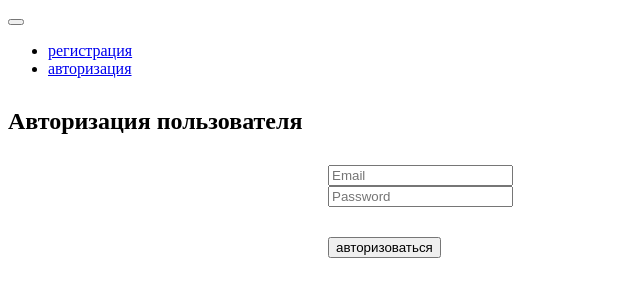
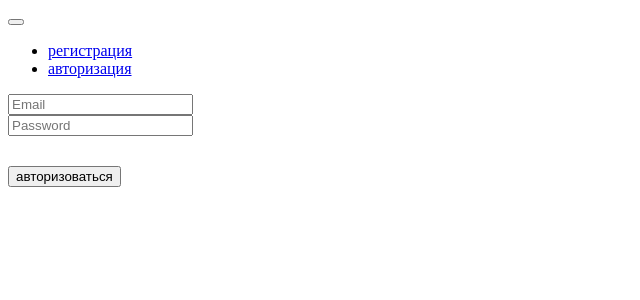
Before and after one commit to gid2/lIbrary, a React app: page /auth in a window 1280 px wide. Shown: the top 300 px of the page, without its empty margins (0-640 px from the left). Built offline with nearby package versions, Linux system fonts and the light colour scheme; the HTML template or start-up script is replaced by a standard one.

Commit message:
Revert "Book components"

```diff
--- /dev/null
+++ b/sessions/NbvsK5blRYssSTeAeOCcUPBcY5XqA9JS.json
@@ -0,0 +1 @@
+{"cookie":{"originalMaxAge":43200000,"expires":"2022-12-23T20:18:51.740Z","httpOnly":true,"path":"/"},"user":{"id":1,"login":"gid","email":"shinigami0202@mail.ru"},"__lastAccess":1671783531741}
--- a/src/components/Body/Mainpage.jsx
+++ b/src/components/Body/Mainpage.jsx
@@ -4,6 +4,7 @@ import { Navigate, useNavigate, useParams } from 'react-router-dom';
 export default function Mainpage() {
   const [allbooksMainPage, setAllbooksMainPage] = useState([]);
   const [likes, setLike] = useState('');
+  console.log(allbooksMainPage, '_+_+_+_+_+_+__');
 
   const Navigate = useNavigate();
   const { id } = useParams();
--- a/src/components/Layout.jsx
+++ b/src/components/Layout.jsx
@@ -27,7 +27,7 @@ export default function Layout({ initState }) {
         <div className="container text-center">
           <div className="row">
             <div className="col">
-              <div id="root" >
+              <div id="root">
                 <StaticRouter location={initState.path}>
                   <App {...initState} />
                 </StaticRouter>
--- a/src/components/Navbar.jsx
+++ b/src/components/Navbar.jsx
@@ -3,7 +3,7 @@ import React from 'react';
 export default function Navbar({ userId }) {
   return (
     <div>
-      <nav className="navbar" style={{ backgroundcolor: '#e3f2fd' }}>
+      <nav className="navbar navbar-expand-lg bg-light">
         {userId
           ? (
             <>
@@ -30,6 +30,6 @@ export default function Navbar({ userId }) {
           )}
       </nav>
 
-    </div >
+    </div>
   );
 }
--- a/src/components/registr/Auth.jsx
+++ b/src/components/registr/Auth.jsx
@@ -18,13 +18,9 @@ export default function Auth() {
     }
   };
   return (
-    <>
-      <h2 style={{ marginTop: '30px', marginBottom: '30px' }}>
-        Авторизация пользователя
-      </h2>
-      <div style={{ width: '50%', marginLeft: '320px' }}>
+    <div>
       {' '}
-        <form onSubmit={submitHandler} >
+      <form onSubmit={submitHandler}>
         <div className="mb-3">
           <label style={{ marginTop: '30px', marginBottom: '30px' }} htmlFor="exampleInputEmail1" className="form-label" />
           <input name="email" type="email" placeholder="Email" className="form-control" id="exampleInputEmail1" aria-describedby="emailHelp" />
@@ -35,7 +31,7 @@ export default function Auth() {
         </div>
         <button style={{ marginTop: '30px', marginBottom: '30px' }} type="submit" className="btn btn-success">авторизоваться</button>
       </form>
+
     </div>
-    </>
   );
 }
--- a/src/components/registr/Registration.jsx
+++ b/src/components/registr/Registration.jsx
@@ -20,10 +20,9 @@ export default function Registration() {
   };
   return (
     <>
-    <h2 style={{ marginTop: '30px', marginBottom: '30px'  }}>
+    <h2 style={{ marginTop: '30px', marginBottom: '15px' }}>
       регистрация нового пользователя
     </h2>
-    <div style={{ width: '50%',  marginLeft: '320px'}} >
     <form onSubmit={submitHandler}>
       <div className="mb-3">
         <label htmlFor="exampleInputEmail1" className="form-label"></label>
@@ -39,7 +38,6 @@ export default function Registration() {
       </div>
       <button type="submit" style={{ marginTop: '30px', marginBottom: '30px' }} className="btn btn-success">зарегистрироваться</button>
     </form>
-    </div>
     </>
   );
 }
--- a/src/routes/apiRouter.js
+++ b/src/routes/apiRouter.js
@@ -26,7 +26,9 @@ router.post('/comment/:id', async (req, res) => {
 });
 router.post('/login/:id', async (req, res) => {
   const { id } = req.params;
+  console.log('tut sessia', req.session.user.id);
   const login = await Comment.findAll({ where: { bookId: id }, include: User });
+  console.log('QWERTYUIOIUYTRERT', login);
   res.json(login);
 });
 
```
Lines whose indentation alone changed are shown as unchanged.
